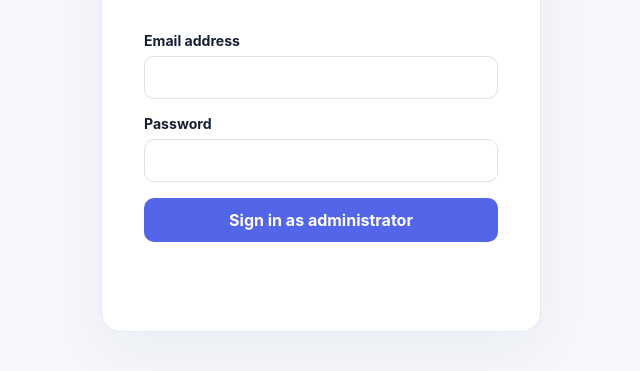
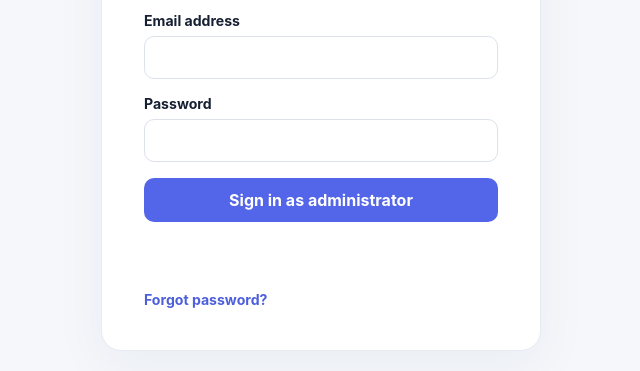
Before and after one commit to sheddykid/uni-verse, a plain HTML site: page admin-login.html in a window 1280 px wide. Shown: the part 343-714 px from the top of the page, without its empty margins (319-959 px from the left). Drawn offline with Linux system fonts and the light colour scheme; a script that the page names is missing.

```diff
--- a/admin-login.html
+++ b/admin-login.html
@@ -1,2 +1,2 @@
 <!doctype html>
-<html lang="en"><head><meta charset="utf-8"><meta name="viewport" content="width=device-width,initial-scale=1"><title>UNI-VERSE | Admin sign in</title><link rel="stylesheet" href="./assets/css/styles.css"></head><body class="simple-page"><main class="form-card"><a class="back-link" href="./index.html">← Student sign in</a><p class="eyebrow">RESTRICTED ACCESS</p><h1>Administrator sign in</h1><p class="muted">Only approved administrator accounts can continue.</p><form id="login-form"><label>Email address<input id="email" type="email" required autocomplete="username"></label><label>Password<input id="password" type="password" required autocomplete="current-password"></label><button class="btn primary" type="submit">Sign in as administrator</button><p id="message" class="message" role="status"></p></form></main><script type="module" src="./assets/js/login.js"></script></body></html>
+<html lang="en"><head><meta charset="utf-8"><meta name="viewport" content="width=device-width,initial-scale=1"><title>UNI-VERSE | Admin sign in</title><link rel="stylesheet" href="./assets/css/styles.css"></head><body class="simple-page"><main class="form-card"><a class="back-link" href="./index.html">← Student sign in</a><p class="eyebrow">RESTRICTED ACCESS</p><h1>Administrator sign in</h1><p class="muted">Only approved administrator accounts can continue.</p><form id="login-form"><label>Email address<input id="email" type="email" required autocomplete="username"></label><label>Password<input id="password" type="password" required autocomplete="current-password"></label><button class="btn primary" type="submit">Sign in as administrator</button><p id="message" class="message" role="status"></p></form><p class="form-foot"><a href="./reset-password.html">Forgot password?</a></p></main><script type="module" src="./assets/js/login.js"></script></body></html>
```
